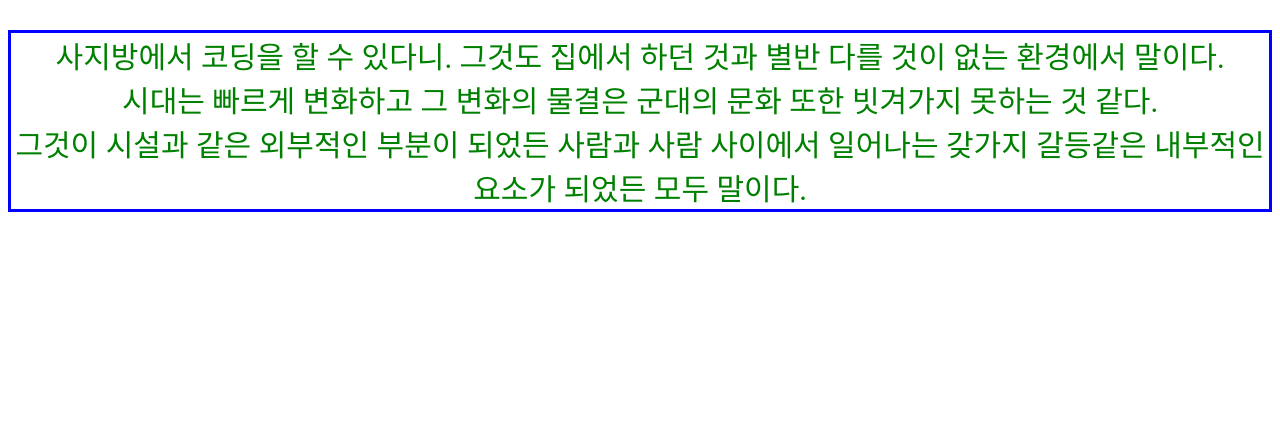
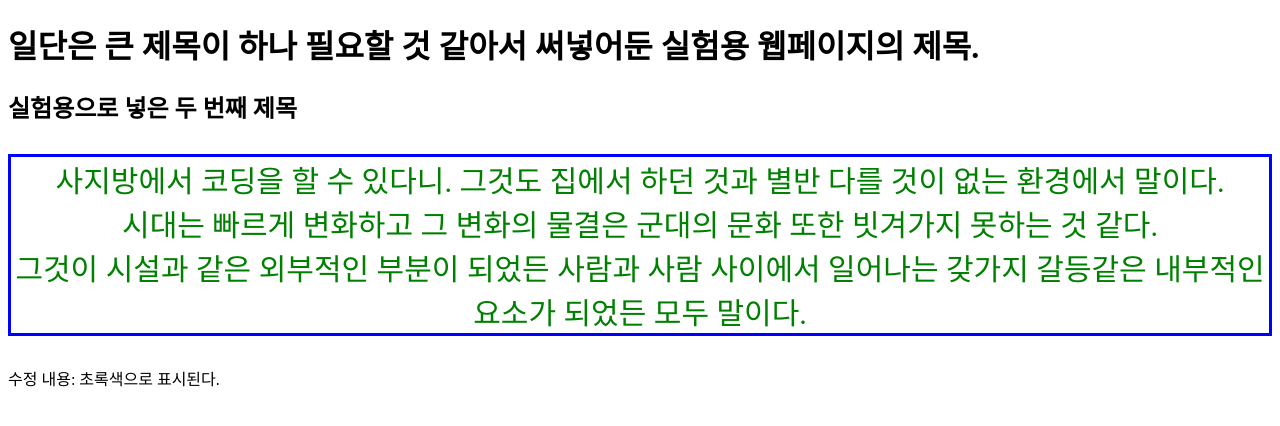
Before and after one commit to Backsan1228/-, a plain HTML site: page 코딩/index.html in a window 1280 px wide. Drawn offline with Linux system fonts and the light colour scheme.

Commit message:
Add files via upload

```diff
--- a/코딩/index.html
+++ b/코딩/index.html
@@ -5,10 +5,15 @@
     <title>실험용 코딩 웹페이지</title>
 </head>
 <body>
+    <h1>일단은 큰 제목이 하나 필요할 것 같아서 써넣어둔 실험용 웹페이지의 제목.</h1>
+    <h2>실험용으로 넣은 두 번째 제목</h2>
     <p style="font-size:30px; color:green; text-align:center; border:3px blue solid;">
         사지방에서 코딩을 할 수 있다니. 그것도 집에서 하던 것과 별반 다를 것이 없는 환경에서 말이다.<br>
         시대는 빠르게 변화하고 그 변화의 물결은 군대의 문화 또한 빗겨가지 못하는 것 같다.<br>
         그것이 시설과 같은 외부적인 부분이 되었든 사람과 사람 사이에서 일어나는 갖가지 갈등같은 내부적인 요소가 되었든 모두 말이다.
     </p>
+    <p>
+        수정 내용: 초록색으로 표시된다.
+    </p>
 </body>
 </html>
```
